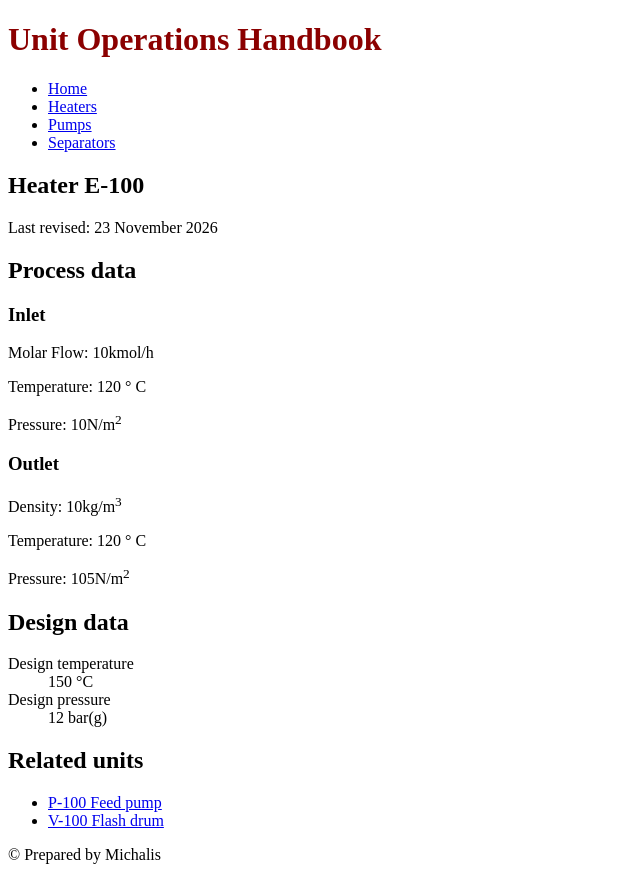
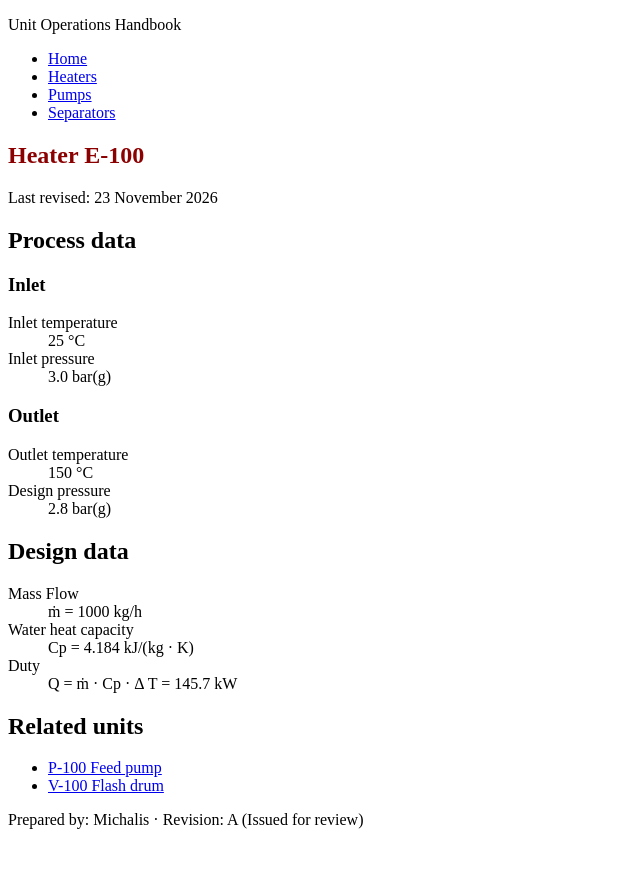
Before and after one commit to Mix-Stef/web-foundations, a plain HTML site: page 01-html/1.1-structure/heater.html in a window 1280 px wide. Shown: the whole page, without its empty margins (0-640 px from the left). After the commit the page ends 845 px from the top, so only its background shows below. Drawn offline with Linux system fonts and the light colour scheme.

Commit message:
Complete heater datasheet content

```diff
--- a/01-html/1.1-structure/heater.html
+++ b/01-html/1.1-structure/heater.html
@@ -10,7 +10,7 @@
   </head>
   <body>
     <header>
-      <h1>Unit Operations Handbook</h1>
+      <p>Unit Operations Handbook</p>
       <nav class="crumbs">
         <ul>
           <li><a href="#">Home</a></li>
@@ -24,27 +24,35 @@
     <main>
       <article>
         <header>
-          <h2>Heater E-100</h2>
+          <h1>Heater E-100</h1>
           <p>Last revised: <time datetime="2026-11-23">23 November 2026</time></p>
         </header>
         <section>
           <h2>Process data</h2>
           <h3>Inlet</h3>
-          <p>Molar Flow: 10kmol/h</p>
-          <p>Temperature: 120 &deg; C</p>
-          <p>Pressure: 10N/m<sup>2</sup></p>
+          <dl>
+            <dt>Inlet temperature</dt>
+            <dd>25 °C</dd>
+            <dt>Inlet pressure</dt>
+            <dd>3.0 bar(g)</dd>
+          </dl>
           <h3>Outlet</h3>
-          <p>Density: 10kg/m<sup>3</sup></p>
-          <p>Temperature: 120 &deg; C</p>
-          <p>Pressure: 105N/m<sup>2</sup></p>
+          <dl>
+            <dt>Outlet temperature</dt>
+            <dd>150 °C</dd>
+            <dt>Design pressure</dt>
+            <dd>2.8 bar(g)</dd>
+          </dl>
         </section>
         <section>
           <h2>Design data</h2>
           <dl>
-            <dt>Design temperature</dt>
-            <dd>150 °C</dd>
-            <dt>Design pressure</dt>
-            <dd>12 bar(g)</dd>
+            <dt>Mass Flow</dt>
+            <dd>m&#775 = 1000 kg/h</dd>
+            <dt>Water heat capacity</dt>
+            <dd>Cp = 4.184 kJ/(kg &#183; K)</dd>
+            <dt>Duty</dt>
+            <dd>Q = m&#775 &#183; Cp &#183; &#916; T = 145.7 kW</dd>
           </dl>
         </section>
 
@@ -56,7 +64,9 @@
           </ul>
         </aside>
 
-        <footer><p>© Prepared by Michalis</p></footer>
+        <footer>
+        <p>Prepared by: Michalis · Revision: A (Issued for review)</p>
+        </footer>
       </article>
     </main>
   </body>
```
